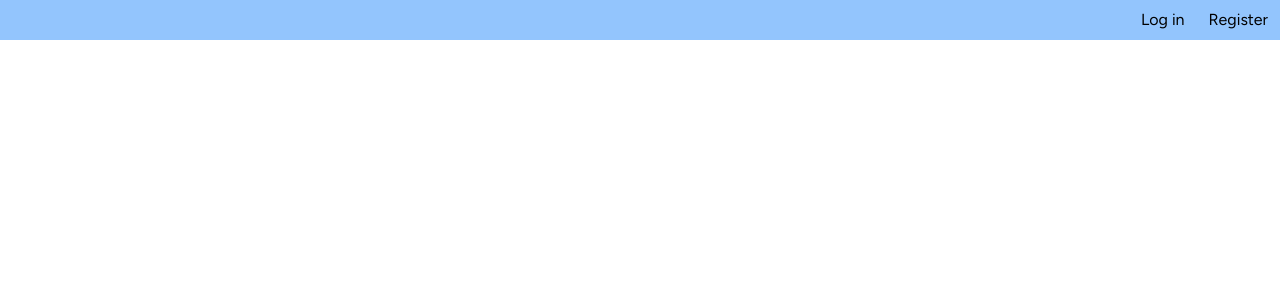
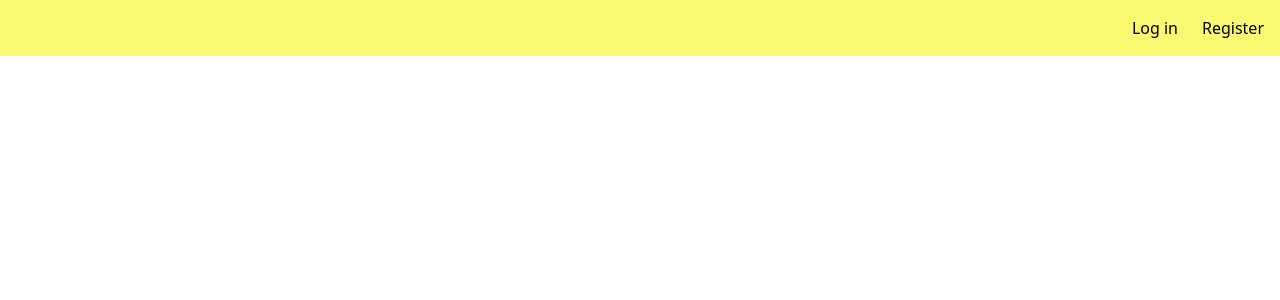
Before and after one commit to larsonx/SocialMedia, a Laravel app: page / in a window 1280 px wide. Shown: the top 300 px of the page. Run offline with Laravel 12, Linux system fonts and the light colour scheme; style sheets or scripts are compiled from the project's sources.

Commit message:
Added logo, made navbar component for login/register

```diff
--- /dev/null
+++ b/resources/views/components/navbarlogin.blade.php
@@ -0,0 +1,28 @@
+@if (Route::has('login'))
+    <nav class="bg-yellow-g flex flex-1 justify-end h-14">
+        @auth
+            <a
+                href="{{ url('/dashboard') }}"
+                class="rounded-md px-3 py-2"
+            >
+                Dashboard
+            </a>
+        @else
+            <a
+                href="{{ route('login') }}"
+                class="rounded-md px-2 py-4"
+            >
+                Log in
+            </a>
+
+            @if (Route::has('register'))
+                <a
+                    href="{{ route('register') }}"
+                    class="rounded-md px-4 py-4"
+                >
+                    Register
+                </a>
+            @endif
+        @endauth
+    </nav>
+@endif
--- a/resources/views/welcome.blade.php
+++ b/resources/views/welcome.blade.php
@@ -3,41 +3,19 @@
     <head>
         <meta charset="utf-8">
         <meta name="viewport" content="width=device-width, initial-scale=1">
-
         <title>Laravel</title>
         @vite(['resources/css/app.css', 'resources/js/app.js'])
         <!-- Fonts -->
         <link rel="preconnect" href="https://fonts.bunny.net">
         <link href="https://fonts.bunny.net/css?family=figtree:400,600&display=swap" rel="stylesheet" />
+    </head>
+    <x-navbarlogin/>
+    <main>
+<div>
 
-                        @if (Route::has('login'))
-                            <nav class="bg-blue-300 flex flex-1 justify-end">
-                                @auth
-                                    <a
-                                        href="{{ url('/dashboard') }}"
-                                        class="rounded-md px-3 py-2 text-black ring-1 ring-transparent transition hover:text-black/70 focus:outline-none focus-visible:ring-[#FF2D20] dark:text-black dark:hover:text-white/80 dark:focus-visible:ring-white"
-                                    >
-                                        Dashboard
-                                    </a>
-                                @else
-                                    <a
-                                        href="{{ route('login') }}"
-                                        class="rounded-md px-3 py-2 text-black ring-1 ring-transparent transition hover:text-black/70 focus:outline-none focus-visible:ring-[#FF2D20] dark:text-black dark:hover:text-white/80 dark:focus-visible:ring-white"
-                                    >
-                                        Log in
-                                    </a>
+    <div>
 
-                                    @if (Route::has('register'))
-                                        <a
-                                            href="{{ route('register') }}"
-                                            class="rounded-md px-3 py-2 text-black ring-1 ring-transparent transition hover:text-black/70 focus:outline-none focus-visible:ring-[#FF2D20] dark:text-black dark:hover:text-white/80 dark:focus-visible:ring-white"
-                                        >
-                                            Register
-                                        </a>
-                                    @endif
-                                @endauth
-                            </nav>
-                        @endif
 
+    </main>
     </body>
 </html>
--- a/tailwind.config.js
+++ b/tailwind.config.js
@@ -10,12 +10,15 @@ export default {
     ],
 
     theme: {
+      colors:{
+        'yellow-g':'#F9F871',
+
         extend: {
             fontFamily: {
                 sans: ['Figtree', ...defaultTheme.fontFamily.sans],
             },
         },
     },
-
+  },
     plugins: [forms],
 };
```
Also changed, not shown: app/View/Components/navbar.php (added, +26 -0 lines), public/logo.png (added).
